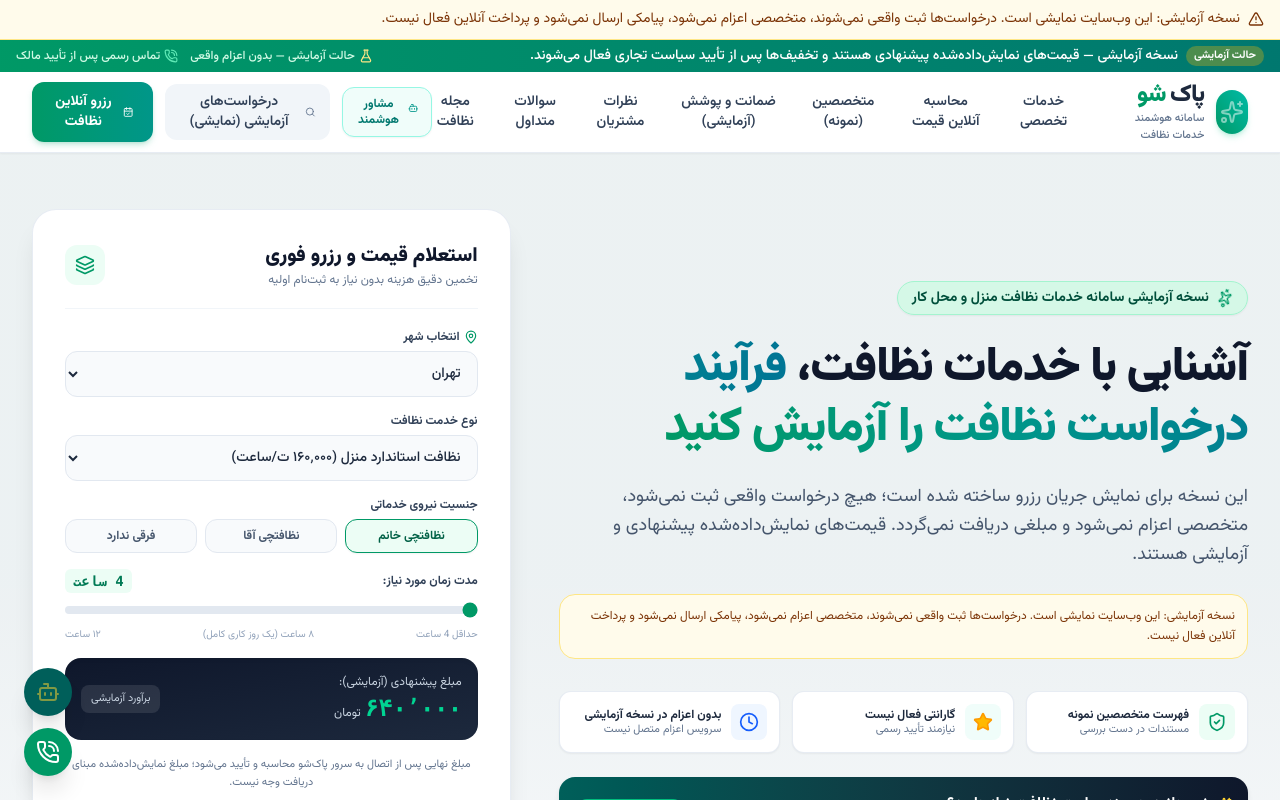
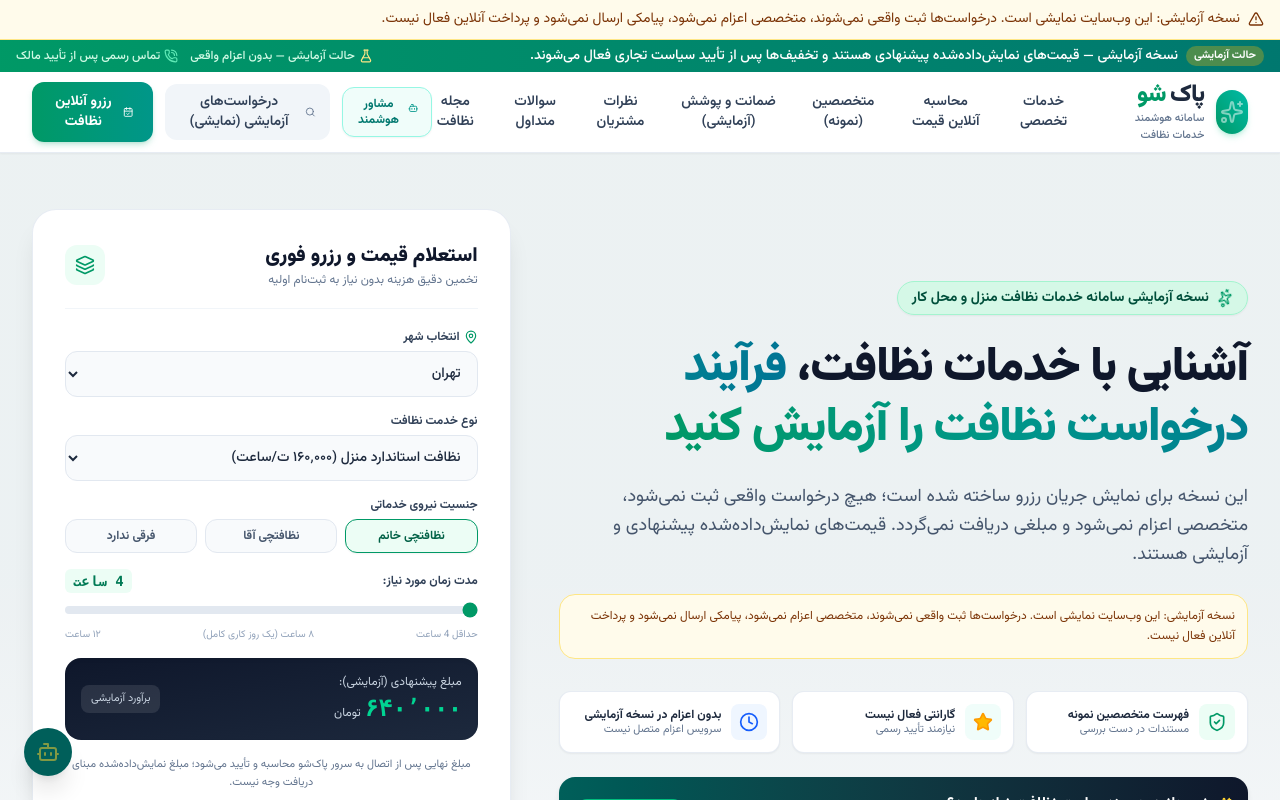
Before and after one commit to antigravity1344-code/my-cleaning-site, a React (Vite) app: page / in a window 1280 px wide. Shown: the top 800 px of the page. Built offline with nearby package versions, Linux system fonts and the light colour scheme.

Commit message:
fix(safety-005): neutralize unverified operational claims and contact channels

```diff
--- a/src/App.tsx
+++ b/src/App.tsx
@@ -14,7 +14,7 @@ import { OrderTrackerModal } from './components/OrderTrackerModal';
 import { AiConsultantModal } from './components/AiConsultantModal';
 import { OrderProvider, useOrders } from './context/OrderContext';
 import { ServiceType, CleanerGender, BookingOrder, CleanerSpecialist } from './types';
-import { PhoneCall, Bot } from 'lucide-react';
+import { Bot } from 'lucide-react';
 import { DemoModeBanner } from './components/DemoNotice';
 
 function PakshoAppContent() {
@@ -214,15 +214,6 @@ function PakshoAppContent() {
           <Bot className="w-6 h-6 text-amber-300 animate-pulse" />
         </button>
 
-        {/* Direct Call hotline button */}
-        <a
-          href="tel:02188990011"
-          className="w-12 h-12 rounded-full bg-emerald-600 text-white shadow-xl hover:bg-emerald-700 flex items-center justify-center transition-all hover:scale-110"
-          title="تماس با پشتیبانی پاک‌شو"
-          aria-label="تماس با پشتیبانی پاک‌شو"
-        >
-          <PhoneCall className="w-6 h-6" />
-        </a>
       </div>
 
       {/* Booking Wizard Modal */}
```
